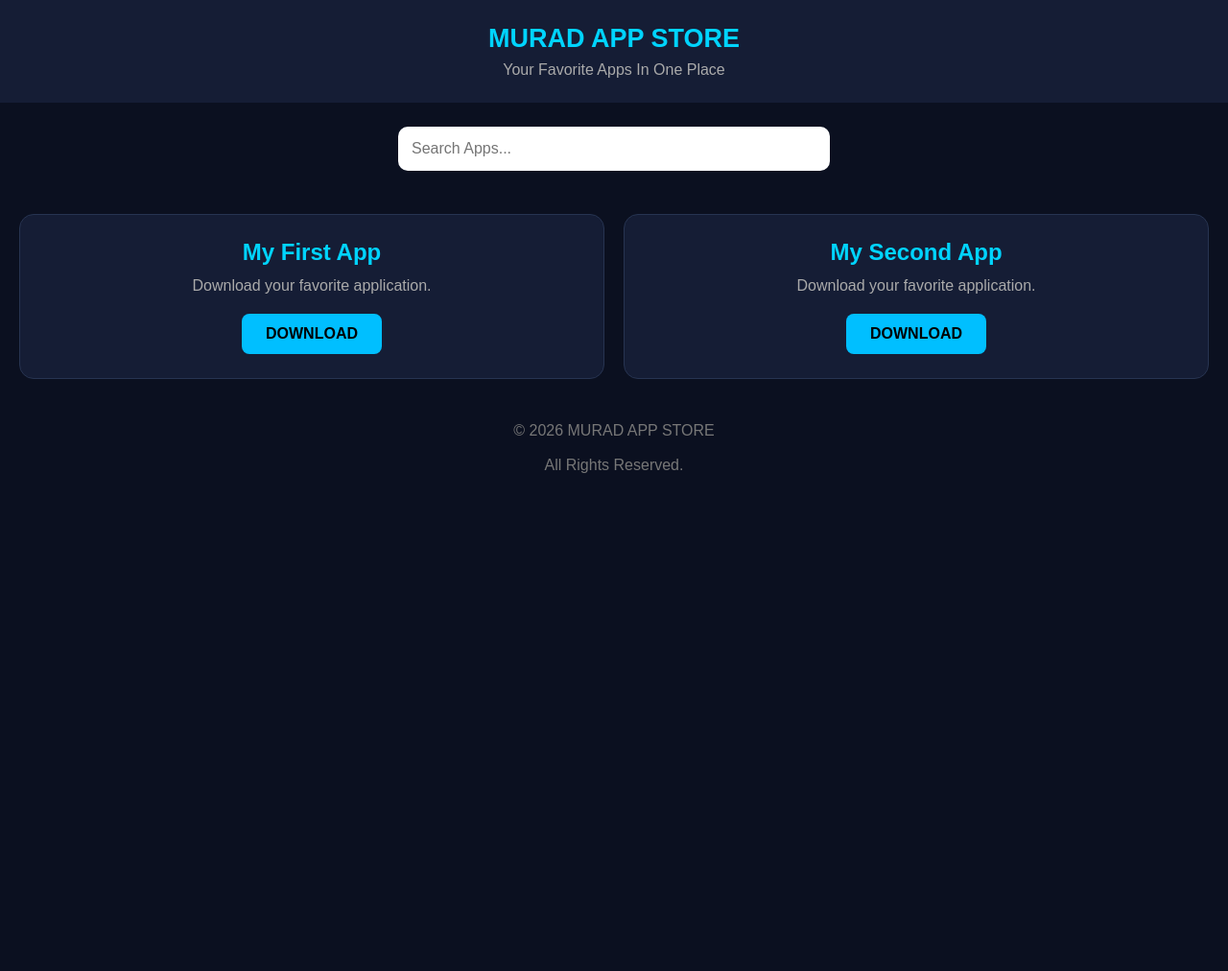
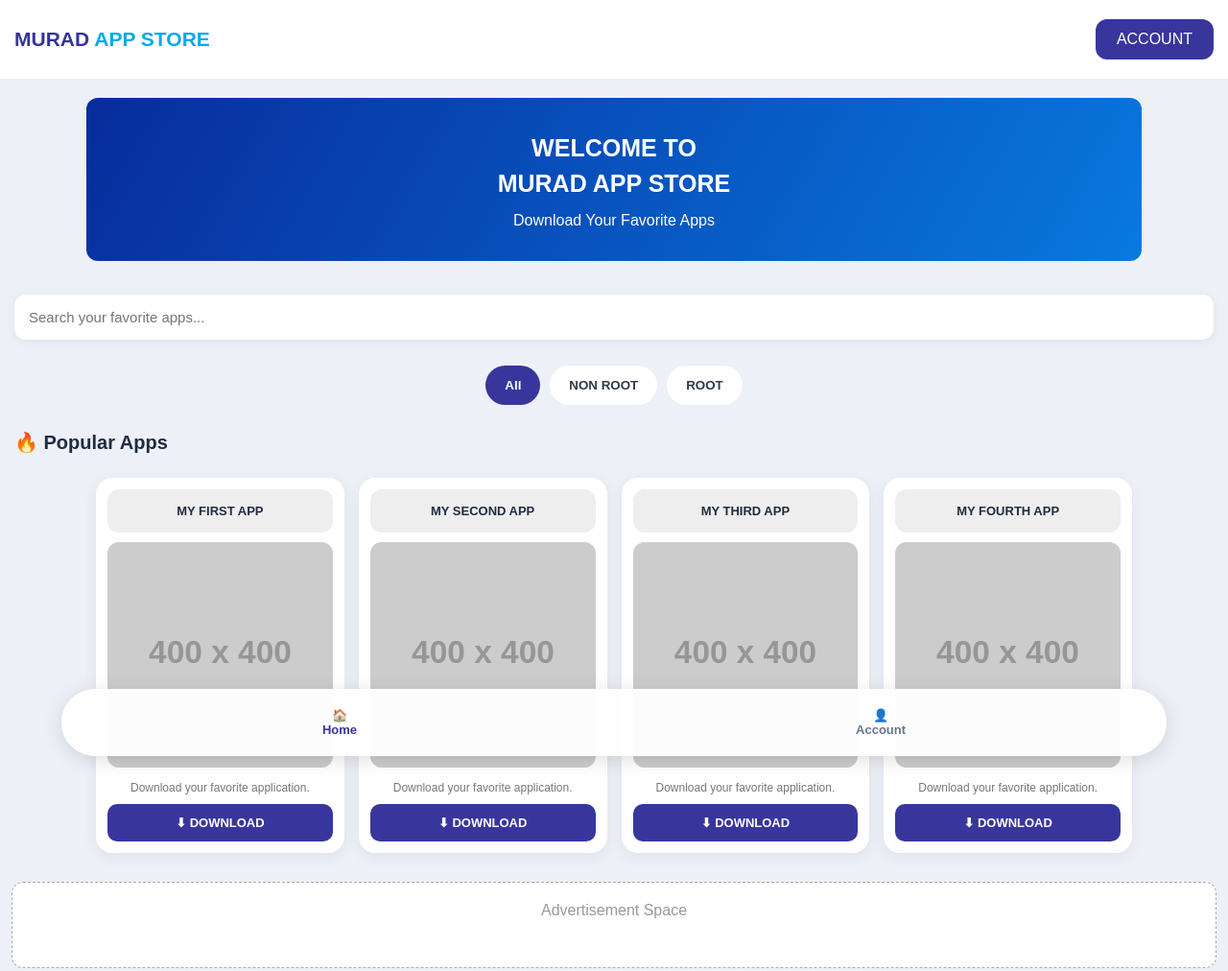
Before and after one commit to sramirul3456-hue/murad-app-store, a plain HTML site: page index.html in a window 1280 px wide. Shown: the top 1012 px of the page at 96% size. Before the commit the page ends 800 px from the top, so only its background shows below. Drawn offline with Linux system fonts and the light colour scheme; placeholder pictures from the web are drawn by us.

Commit message:
index.html

```diff
--- a/index.html
+++ b/index.html
@@ -3,6 +3,7 @@
 <head>
 <meta charset="UTF-8">
 <meta name="viewport" content="width=device-width, initial-scale=1.0">
+
 <title>MURAD APP STORE</title>
 
 <style>
@@ -13,81 +14,227 @@
 }
 
 body {
-    background: #0b1020;
-    color: white;
     font-family: Arial, sans-serif;
+    background: #eef0f8;
+    color: #202b40;
+    padding-bottom: 100px;
 }
 
+/* HEADER */
+
 header {
-    background: #151d35;
-    padding: 25px;
-    text-align: center;
+    background: white;
+    padding: 20px 15px;
+    display: flex;
+    align-items: center;
+    justify-content: space-between;
 }
 
-header h1 {
-    color: #00d4ff;
-    font-size: 27px;
+.logo {
+    font-size: 21px;
+    font-weight: bold;
+    color: #34349a;
 }
 
-header p {
-    color: #aaa;
-    margin-top: 8px;
+.logo span {
+    color: #00a9ed;
 }
 
-.search {
+.login {
+    background: #38369c;
+    color: white;
+    padding: 12px 22px;
+    border-radius: 12px;
+    text-decoration: none;
+}
+
+/* BANNER */
+
+.banner {
+    margin: 15px 10px;
+    min-height: 170px;
+    border-radius: 12px;
+    background: linear-gradient(120deg,#082c9c,#0879df);
+    color: white;
+    display: flex;
+    align-items: center;
+    justify-content: center;
     text-align: center;
     padding: 25px;
 }
 
+.banner h2 {
+    font-size: 25px;
+    line-height: 1.5;
+}
+
+.banner p {
+    margin-top: 10px;
+}
+
+/* SEARCH */
+
+.search {
+    padding: 15px;
+}
+
 .search input {
-    width: 90%;
-    max-width: 450px;
-    padding: 14px;
-    border-radius: 10px;
+    width: 100%;
+    padding: 15px;
     border: none;
+    border-radius: 12px;
+    font-size: 15px;
     outline: none;
-    font-size: 16px;
+    box-shadow: 0 2px 10px #00000010;
 }
+
+/* CATEGORIES */
+
+.categories {
+    display: flex;
+    justify-content: center;
+    gap: 10px;
+    padding: 12px;
+    flex-wrap: wrap;
+}
+
+.categories button {
+    border: none;
+    background: white;
+    padding: 13px 20px;
+    border-radius: 30px;
+    font-weight: bold;
+    color: #30394c;
+    cursor: pointer;
+}
+
+.categories button.active {
+    background: #38369c;
+    color: white;
+}
+
+/* SECTION */
+
+.section-title {
+    padding: 15px;
+    font-size: 20px;
+}
+
+/* APPS GRID */
 
 .container {
     display: grid;
-    grid-template-columns: repeat(auto-fit, minmax(230px, 1fr));
-    gap: 20px;
-    padding: 20px;
+    grid-template-columns: repeat(2, minmax(0, 1fr));
+    gap: 15px;
+    padding: 10px;
 }
 
 .app {
-    background: #151d35;
-    padding: 25px;
-    border-radius: 15px;
+    background: white;
+    padding: 12px;
+    border-radius: 17px;
     text-align: center;
-    border: 1px solid #273451;
+    box-shadow: 0 4px 15px #00000010;
+    min-width: 0;
 }
 
-.app h2 {
-    margin-bottom: 12px;
-    color: #00d4ff;
+.app h3 {
+    background: #eeeeef;
+    padding: 15px 5px;
+    border-radius: 12px;
+    font-size: 13px;
+    margin-bottom: 10px;
+    overflow-wrap: anywhere;
+}
+
+.app img {
+    width: 100%;
+    aspect-ratio: 1 / 1;
+    object-fit: cover;
+    border-radius: 12px;
+    background: #e5e5e5;
 }
 
 .app p {
-    color: #aaa;
-    margin-bottom: 20px;
+    color: #777;
+    font-size: 12px;
+    margin: 10px 0;
 }
 
 .download {
-    display: inline-block;
-    background: #00bfff;
-    color: #000;
-    padding: 12px 25px;
-    border-radius: 8px;
+    display: block;
+    background: #38369c;
+    color: white;
     text-decoration: none;
+    padding: 12px 5px;
+    border-radius: 10px;
     font-weight: bold;
+    font-size: 13px;
+    margin-top: 10px;
+}
+
+/* ADVERTISEMENT */
+
+.ad-box {
+    margin: 20px 12px;
+    padding: 20px;
+    min-height: 90px;
+    background: white;
+    border: 1px dashed #aaa;
+    border-radius: 12px;
+    text-align: center;
+    color: #999;
+}
+
+/* BOTTOM NAV */
+
+.bottom-nav {
+    position: fixed;
+    bottom: 12px;
+    left: 5%;
+    width: 90%;
+    background: #ffffffed;
+    border-radius: 40px;
+    padding: 12px;
+    display: flex;
+    justify-content: space-around;
+    box-shadow: 0 4px 20px #00000020;
+    z-index: 100;
+}
+
+.bottom-nav a {
+    text-decoration: none;
+    color: #68758a;
+    font-weight: bold;
+    text-align: center;
+    font-size: 13px;
+    padding: 8px 20px;
+}
+
+.bottom-nav a.active {
+    color: #38369c;
 }
 
 footer {
     text-align: center;
     padding: 25px;
-    color: #777;
+    color: #888;
+    font-size: 13px;
+}
+
+/* DESKTOP */
+
+@media (min-width: 768px) {
+    .container {
+        grid-template-columns: repeat(4, 1fr);
+        max-width: 1100px;
+        margin: auto;
+    }
+
+    .banner {
+        max-width: 1100px;
+        margin: 20px auto;
+    }
 }
 </style>
 </head>
@@ -95,33 +242,109 @@ footer {
 <body>
 
 <header>
-    <h1>MURAD APP STORE</h1>
-    <p>Your Favorite Apps In One Place</p>
+    <div class="logo">
+        MURAD <span>APP STORE</span>
+    </div>
+
+    <a href="#account" class="login">ACCOUNT</a>
 </header>
 
+<!-- BANNER -->
+
+<div class="banner">
+    <div>
+        <h2>WELCOME TO<br>MURAD APP STORE</h2>
+        <p>Download Your Favorite Apps</p>
+    </div>
+</div>
+
+<!-- SEARCH -->
+
 <div class="search">
-    <input type="text" id="search"
-    placeholder="Search Apps..."
-    onkeyup="searchApps()">
+    <input
+        type="text"
+        id="search"
+        placeholder="Search your favorite apps..."
+        oninput="filterApps()">
 </div>
+
+<!-- CATEGORIES -->
+
+<div class="categories">
+
+    <button class="active" onclick="setCategory('all',this)">
+        All
+    </button>
+
+    <button onclick="setCategory('nonroot',this)">
+        NON ROOT
+    </button>
+
+    <button onclick="setCategory('root',this)">
+        ROOT
+    </button>
+
+</div>
+
+<h2 class="section-title">🔥 Popular Apps</h2>
+
+<!-- APPS -->
 
 <div class="container" id="apps">
 
-    <div class="app">
-        <h2>My First App</h2>
+    <div class="app" data-category="nonroot">
+        <h3>MY FIRST APP</h3>
+
+        <img src="https://placehold.co/400x400/171717/ffffff?text=APP+1">
+
         <p>Download your favorite application.</p>
-        <a href="YOUR_DOWNLOAD_LINK"
-        class="download">DOWNLOAD</a>
+
+        <a href="https://t.me/muradpanel01/20"
+           class="download">⬇ DOWNLOAD</a>
     </div>
 
-    <div class="app">
-        <h2>My Second App</h2>
+    <div class="app" data-category="root">
+        <h3>MY SECOND APP</h3>
+
+        <img src="https://placehold.co/400x400/171717/ffffff?text=APP+2">
+
         <p>Download your favorite application.</p>
+
         <a href="YOUR_DOWNLOAD_LINK"
-        class="download">DOWNLOAD</a>
+           class="download">⬇ DOWNLOAD</a>
+    </div>
+
+    <div class="app" data-category="nonroot">
+        <h3>MY THIRD APP</h3>
+
+        <img src="https://placehold.co/400x400/171717/ffffff?text=APP+3">
+
+        <p>Download your favorite application.</p>
+
+        <a href="YOUR_DOWNLOAD_LINK"
+           class="download">⬇ DOWNLOAD</a>
+    </div>
+
+    <div class="app" data-category="root">
+        <h3>MY FOURTH APP</h3>
+
+        <img src="https://placehold.co/400x400/171717/ffffff?text=APP+4">
+
+        <p>Download your favorite application.</p>
+
+        <a href="YOUR_DOWNLOAD_LINK"
+           class="download">⬇ DOWNLOAD</a>
     </div>
 
 </div>
+
+<!-- ADVERTISEMENT -->
+
+<div class="ad-box">
+    Advertisement Space
+</div>
+
+<!-- FOOTER -->
 
 <footer>
     © 2026 MURAD APP STORE
@@ -129,18 +352,61 @@ footer {
     All Rights Reserved.
 </footer>
 
+<!-- BOTTOM NAVIGATION -->
+
+<div class="bottom-nav">
+
+    <a href="#" class="active">
+        🏠<br>Home
+    </a>
+
+    <a href="#account">
+        👤<br>Account
+    </a>
+
+</div>
+
 <script>
-function searchApps() {
-    let input = document.getElementById("search").value.toLowerCase();
-    let apps = document.querySelectorAll(".app");
 
-    apps.forEach(app => {
+let selectedCategory = "all";
+
+function setCategory(category, button) {
+
+    selectedCategory = category;
+
+    document.querySelectorAll(".categories button")
+    .forEach(btn => btn.classList.remove("active"));
+
+    button.classList.add("active");
+
+    filterApps();
+}
+
+function filterApps() {
+
+    let search = document.getElementById("search")
+    .value.toLowerCase();
+
+    document.querySelectorAll(".app").forEach(app => {
+
+        let name = app.innerText.toLowerCase();
+
+        let category = app.dataset.category;
+
+        let matchesSearch = name.includes(search);
+
+        let matchesCategory =
+            selectedCategory === "all" ||
+            selectedCategory === category;
+
         app.style.display =
-        app.innerText.toLowerCase().includes(input)
-        ? "block" : "none";
+            matchesSearch && matchesCategory
+            ? "block" : "none";
+
     });
 }
+
 </script>
 
 </body>
-  </html>
+</html>
```
